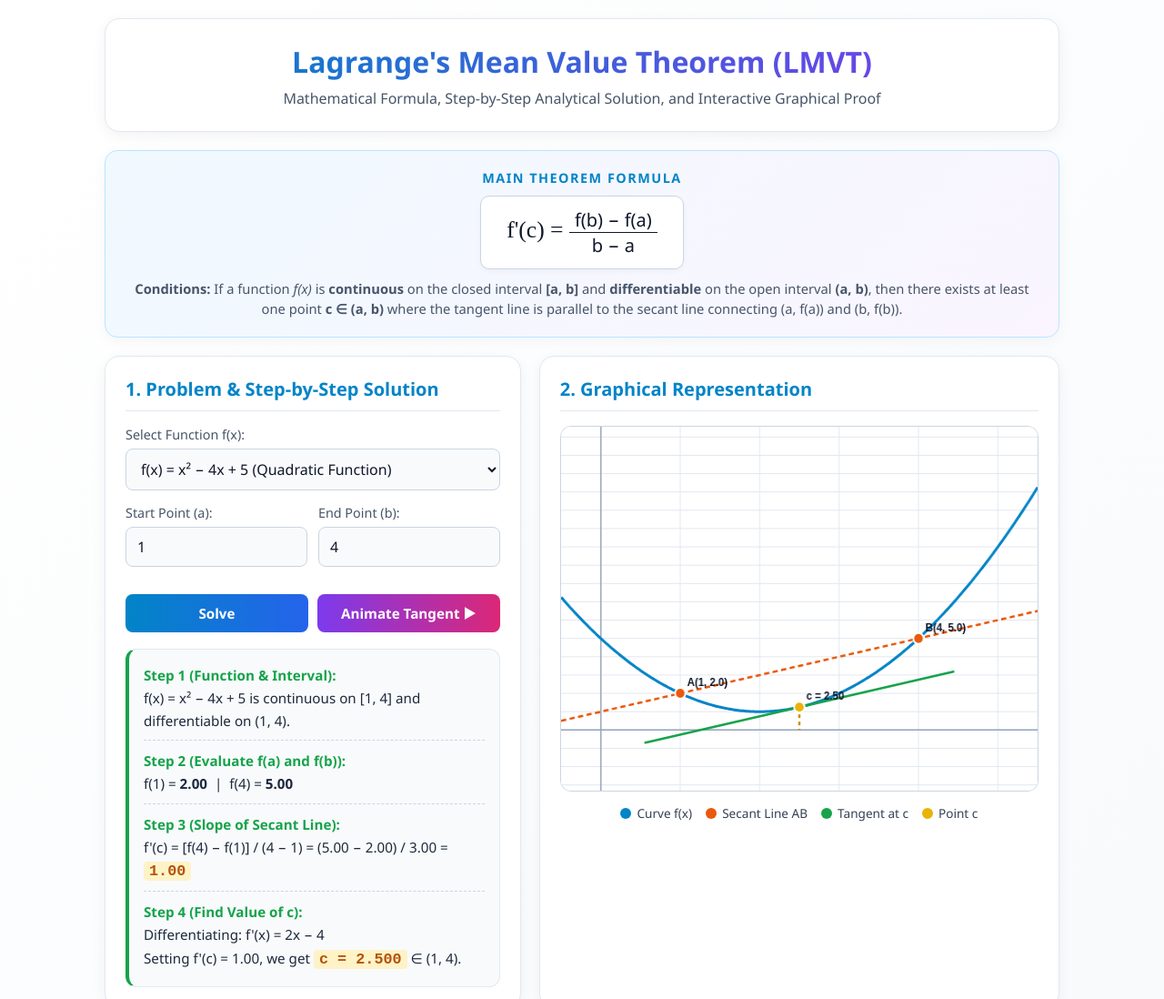
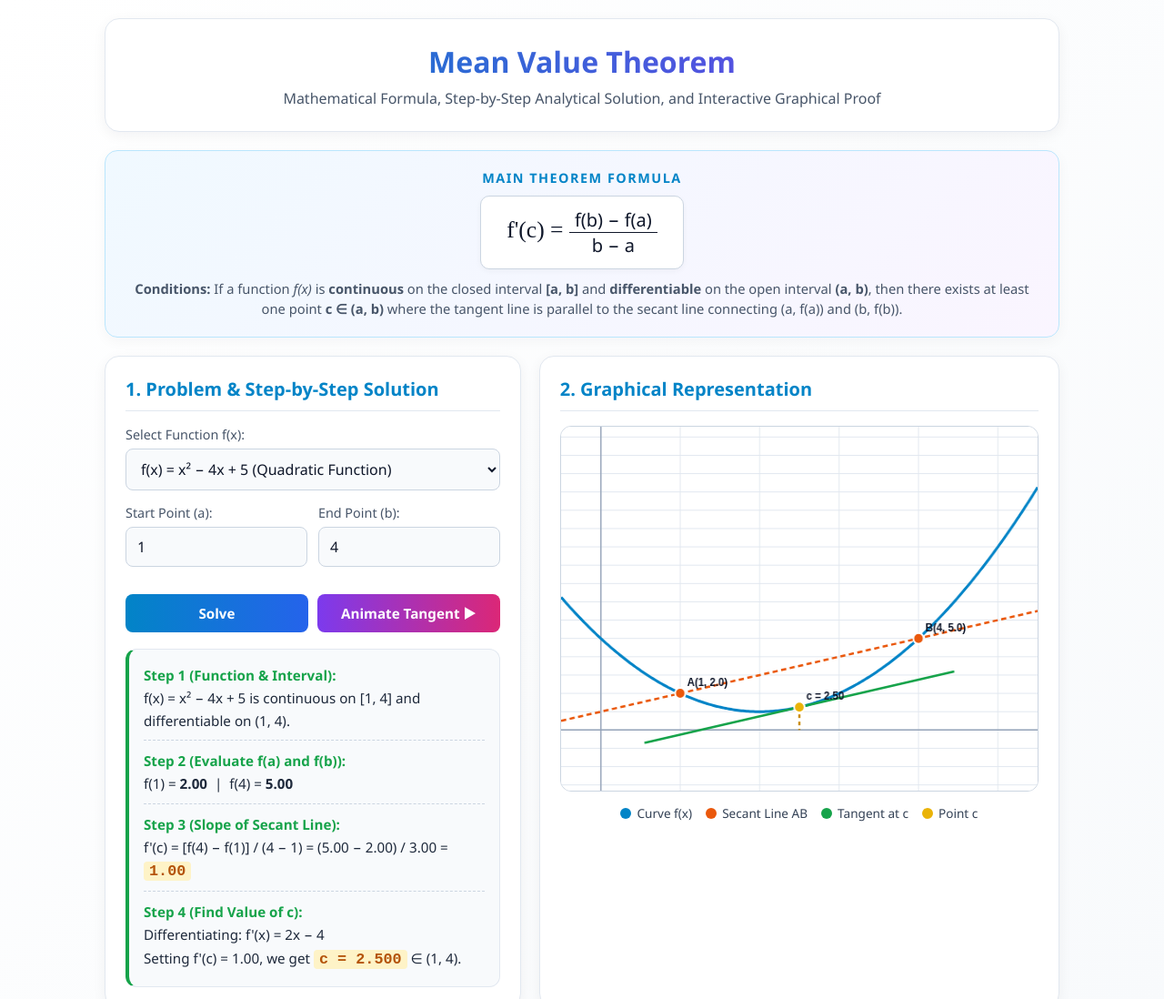
Before and after one commit to shanikumar-cloud/Lagrange-s-Mean-Value-Theorem-LMVT-, a plain HTML site: page index.html in a window 1280 px wide. Shown: the top 1098 px of the page at 91% size. Drawn offline with Linux system fonts and the light colour scheme.

Commit message:
Update index.html

```diff
--- a/index.html
+++ b/index.html
@@ -284,7 +284,7 @@
 <div class="container">
     <!-- Title -->
     <header>
-        <h1>Lagrange's Mean Value Theorem (LMVT)</h1>
+        <h1> Mean Value Theorem</h1>
         <p>Mathematical Formula, Step-by-Step Analytical Solution, and Interactive Graphical Proof</p>
     </header>
 
```
